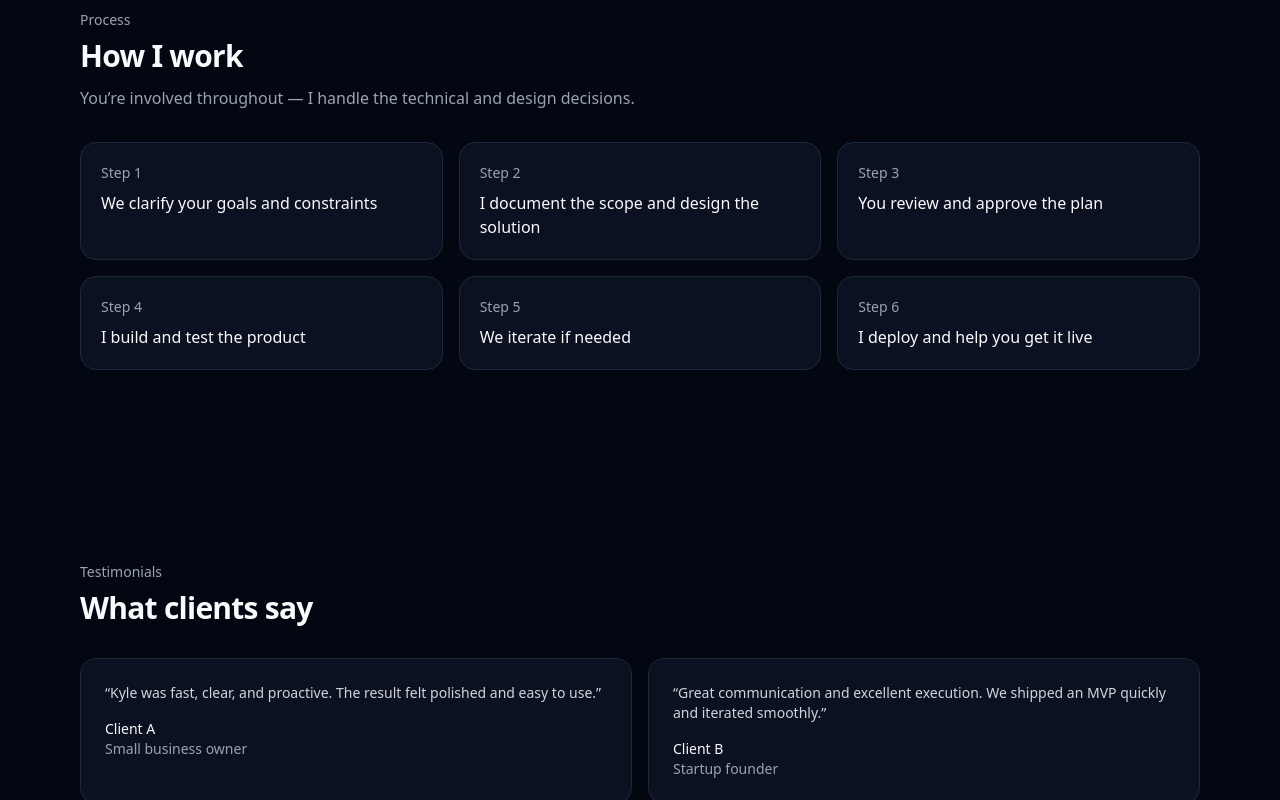
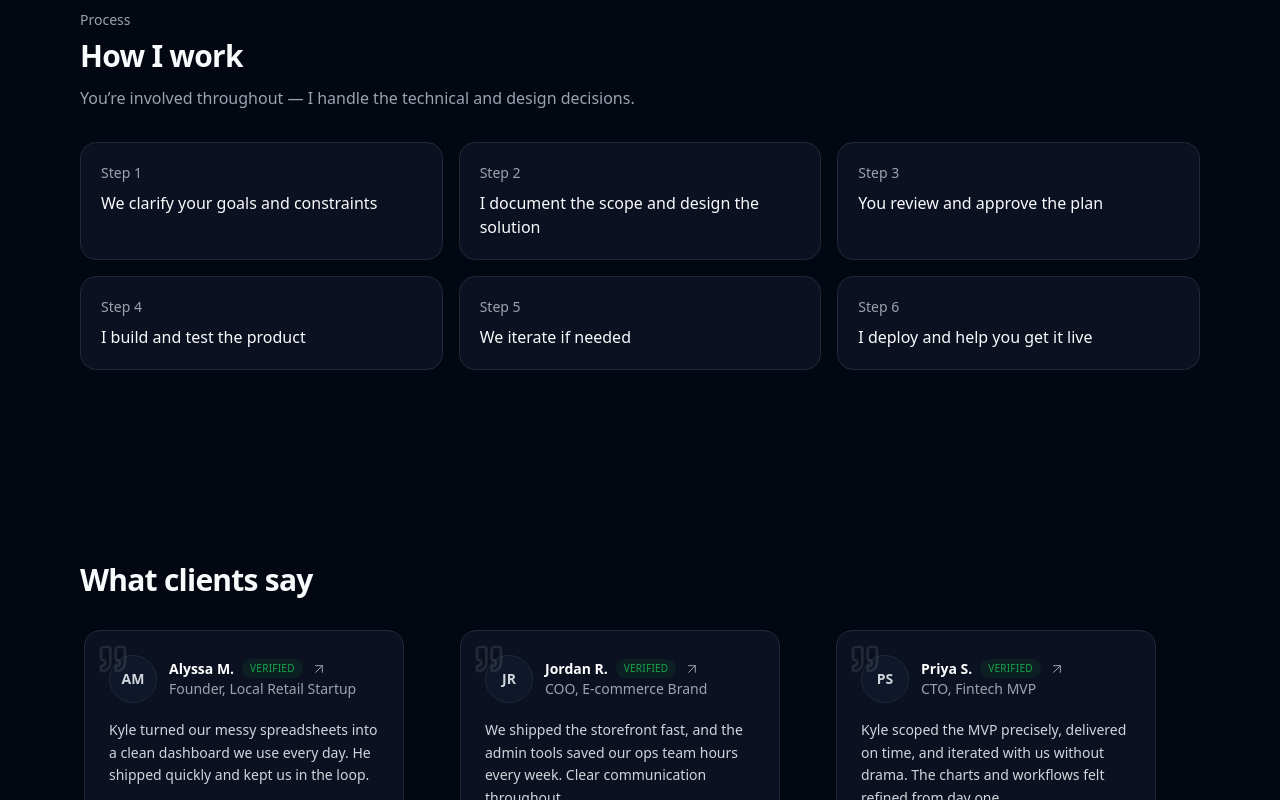
Before and after one commit to CyGray/personal-website, a Next.js app: page / in a window 1280 px wide. Shown: the part 2986-3786 px from the top of the page. Built offline with nearby package versions, Linux system fonts and the light colour scheme.

Commit message:
Improved testimonial section UX

```diff
--- a/src/components/projects/ProjectCard.tsx
+++ b/src/components/projects/ProjectCard.tsx
@@ -14,7 +14,7 @@ export function ProjectCard({ project }: { project: Project }) {
           <img
             src={project.image}
             alt={project.title}
-            className="h-full w-full object-cover transition duration-300 hover:scale-[1.02]"
+            className="h-full w-full object-cover object-top transition duration-300 hover:scale-[1.02]"
             loading="lazy"
           />
         </div>
--- a/src/components/sections/TestimonialsSection.tsx
+++ b/src/components/sections/TestimonialsSection.tsx
@@ -1,24 +1,88 @@
+import Link from "next/link";
 import { Container } from "@/components/layout/Container";
 import { Card } from "@/components/ui/Card";
-import { testimonials } from "@/lib/data/testimonials";
+import { testimonials, avatarInitials } from "@/lib/data/testimonials";
+import { Quote, Sparkles, BadgeCheck, ArrowUpRight } from "lucide-react";
 
 export function TestimonialsSection() {
   return (
     <section id="testimonials" className="py-16 sm:py-24">
       <Container>
-        <p className="text-sm text-[#9CA3AF]">Testimonials</p>
-        <h2 className="mt-2 text-2xl font-semibold tracking-tight sm:text-3xl">
-          What clients say
-        </h2>
+        <h2 className="text-2xl font-semibold tracking-tight sm:text-3xl">What clients say</h2>
 
-        <div className="mt-8 grid gap-4 sm:grid-cols-2">
-          {testimonials.slice(0, 4).map((t) => (
-            <Card key={t.id} className="p-6">
-              <p className="text-sm text-[#D1D5DB]">“{t.quote}”</p>
-              <p className="mt-4 text-sm font-medium">{t.name}</p>
-              <p className="text-sm text-[#9CA3AF]">{t.roleOrRelation}</p>
-            </Card>
-          ))}
+        <div className="mt-8 space-y-4 sm:space-y-6">
+          <div className="-mx-4 overflow-x-auto pb-2 sm:mx-0 sm:pb-0">
+            <div className="mx-auto grid w-max auto-cols-[minmax(280px,320px)] grid-flow-col justify-center gap-4 sm:auto-cols-[minmax(320px,360px)] snap-x snap-mandatory">
+            {testimonials.slice(0, 4).map((t) => {
+              const metaPrimary = t.projectType || t.built;
+              const metaSecondary = t.result;
+              const Wrapper: any = t.projectHref ? Link : "div";
+              const wrapperProps = t.projectHref ? { href: t.projectHref } : {};
+              return (
+                <Wrapper
+                  key={t.id}
+                  {...wrapperProps}
+                  className="snap-start focus:outline-none focus:ring-2 focus:ring-[#16A34A]/50"
+                >
+                  <Card className="relative flex h-full w-[280px] flex-shrink-0 flex-col overflow-hidden p-5 sm:w-[320px] sm:p-6 transition hover:border-[#16A34A]/30 hover:bg-[#0F172A]">
+                    <div className="absolute left-3 top-3 text-5xl font-serif text-white/10 pointer-events-none select-none" aria-hidden="true">
+                      <Quote className="h-8 w-8" />
+                    </div>
+
+                    <div className="flex items-center gap-3">
+                      {t.photo ? (
+                        <img
+                          src={t.photo}
+                          alt={t.name}
+                          className="h-12 w-12 rounded-full object-cover border border-[#1F2937]"
+                          loading="lazy"
+                        />
+                      ) : (
+                        <div className="flex h-12 w-12 items-center justify-center rounded-full bg-[#0F172A] border border-[#1F2937] text-sm font-semibold text-[#D1D5DB]">
+                          {avatarInitials(t.name)}
+                        </div>
+                      )}
+                      <div>
+                        <div className="flex items-center gap-2">
+                          <p className="text-sm font-semibold text-white">{t.name}</p>
+                          {t.verified && (
+                            <span className="rounded-full bg-[#16A34A]/10 px-2 py-[2px] text-[10px] uppercase tracking-wide text-[#16A34A]">
+                              Verified
+                            </span>
+                          )}
+                          {t.projectHref && <ArrowUpRight className="h-4 w-4 text-[#9CA3AF]" strokeWidth={1.5} />}
+                        </div>
+                        <p className="text-sm text-[#9CA3AF]">
+                          {t.title}, {t.company}
+                        </p>
+                      </div>
+                    </div>
+
+                    <div className="mt-4 flex-1">
+                      <p className="text-sm leading-relaxed text-[#D1D5DB]">{t.quote}</p>
+                    </div>
+
+                    <div className="mt-6 space-y-1 border-t border-[#1F2937] pt-4">
+                      <div className="flex items-start gap-2 text-xs text-[#9CA3AF]">
+                        <Sparkles className="mt-[2px] h-4 w-4 text-[#D1D5DB]" strokeWidth={1.5} />
+                        <span className="leading-snug">
+                          {metaPrimary}
+                          {t.date ? ` | ${t.date}` : ""}
+                        </span>
+                      </div>
+                      {metaSecondary && (
+                        <div className="flex items-start gap-2 text-xs text-[#9CA3AF]">
+                          <BadgeCheck className="mt-[2px] h-4 w-4 text-[#16A34A]" strokeWidth={1.5} />
+                          <span className="leading-snug">{metaSecondary}</span>
+                        </div>
+                      )}
+                    </div>
+                  </Card>
+                </Wrapper>
+              );
+            })}
+            </div>
+          </div>
         </div>
       </Container>
     </section>
--- a/src/lib/data/projects.ts
+++ b/src/lib/data/projects.ts
@@ -27,7 +27,7 @@ export const projects: Project[] = [
         slug: "maple-habits",
         title: "Maple",
         shortDescription: "Dark, mobile-first habit tracker PWA with scheduling, streaks, and offline sync.",
-        image: "/projects/maple-habits.jpg",
+        image: "/projects/maple-habits.png",
         type: "web-app",
         typeLabel: "Web app",
         status: "completed",
--- a/src/lib/data/testimonials.ts
+++ b/src/lib/data/testimonials.ts
@@ -1,14 +1,69 @@
-export const testimonials = [
+export type Testimonial = {
+  id: string;
+  name: string;
+  title: string;
+  company: string;
+  photo?: string;
+  built: string;
+  result?: string;
+  quote: string;
+  projectHref?: string;
+  projectType?: string;
+  verified?: boolean;
+  date?: string;
+};
+
+const initials = (name: string) =>
+  name
+    .split(" ")
+    .filter(Boolean)
+    .map((n) => n[0])
+    .join("")
+    .slice(0, 2)
+    .toUpperCase();
+
+export const testimonials: Testimonial[] = [
   {
     id: "t1",
-      name: "Client A",
-      roleOrRelation: "Small business owner",
-      quote: "Kyle was fast, clear, and proactive. The result felt polished and easy to use.",
+    name: "Alyssa M.",
+    title: "Founder",
+    company: "Local Retail Startup",
+    built: "Custom Operations Dashboard",
+    result: "Reduced manual work across 3 teams",
+    quote: "Kyle turned our messy spreadsheets into a clean dashboard we use every day. He shipped quickly and kept us in the loop.",
+    projectHref: "/projects/maple-habits",
+    projectType: "Web app",
+    verified: true,
+    date: "Oct 2025",
   },
   {
     id: "t2",
-      name: "Client B",
-      roleOrRelation: "Startup founder",
-      quote: "Great communication and excellent execution. We shipped an MVP quickly and iterated smoothly.",
+    name: "Jordan R.",
+    title: "COO",
+    company: "E-commerce Brand",
+    built: "E-commerce Storefront + Admin",
+    result: "Launched in 4 weeks, improved conversion",
+    quote: "We shipped the storefront fast, and the admin tools saved our ops team hours every week. Clear communication throughout.",
+    projectHref: "/projects/custom-ecommerce",
+    projectType: "E-commerce",
+    verified: true,
+    date: "Aug 2025",
+  },
+  {
+    id: "t3",
+    name: "Priya S.",
+    title: "CTO",
+    company: "Fintech MVP",
+    built: "Trading Analytics MVP",
+    result: "Shipped MVP in 3 weeks",
+    quote: "Kyle scoped the MVP precisely, delivered on time, and iterated with us without drama. The charts and workflows felt refined from day one.",
+    projectHref: "/projects/web-app-mvp",
+    projectType: "Web app",
+    verified: true,
+    date: "Jun 2025",
   },
 ];
+
+export function avatarInitials(name: string) {
+  return initials(name);
+}
```
Also changed, not shown: public/projects/maple-habits.png (added). Lines whose indentation alone changed are shown as unchanged.
